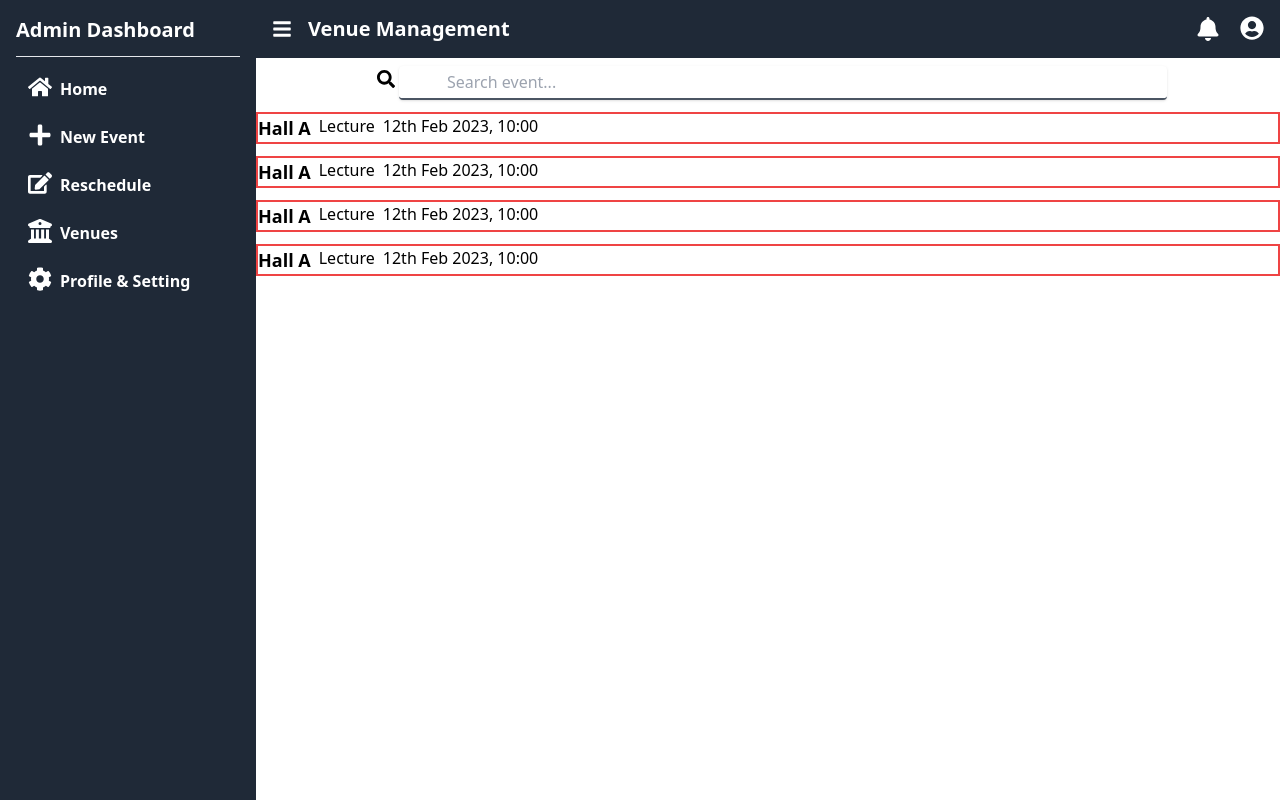
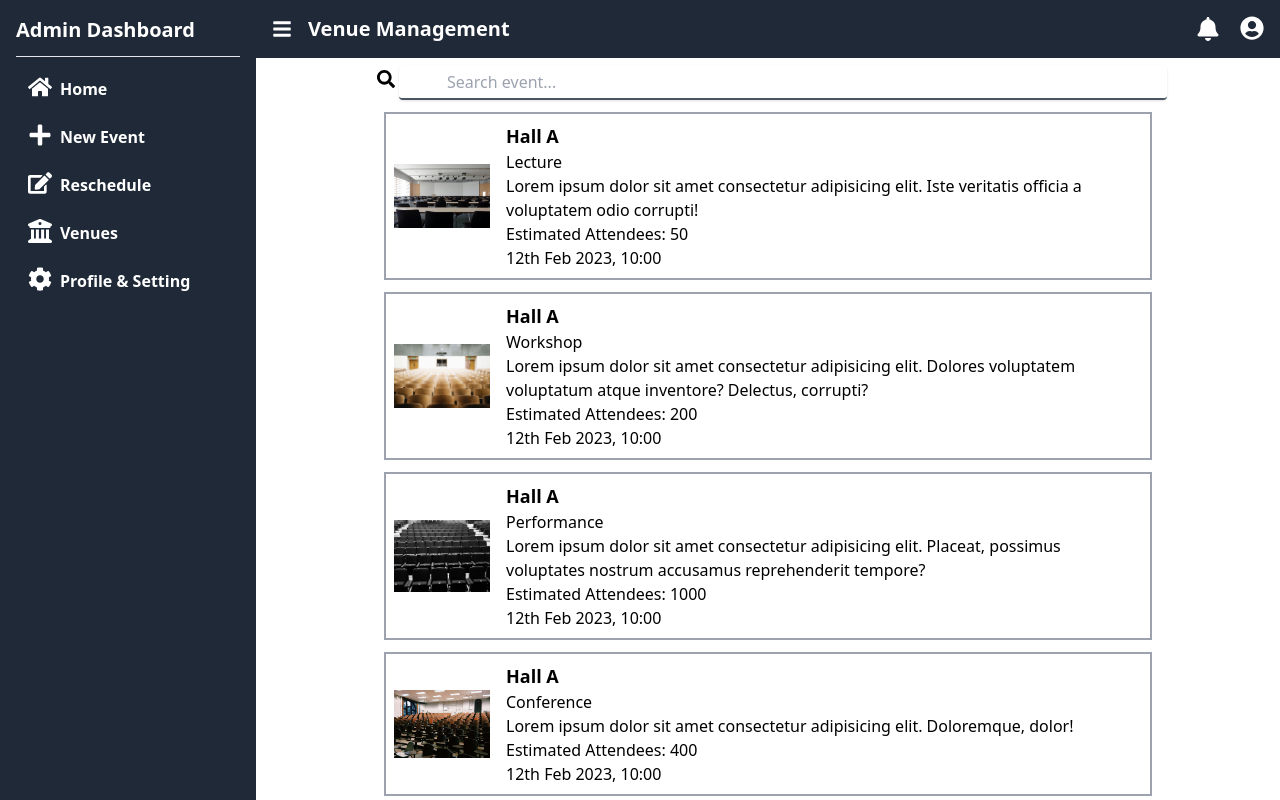
Before and after one commit to isferdinand/Venue-Management-Sys, a React (Vite) app in the folder client/: page / in a window 1280 px wide. Built offline with nearby package versions, Linux system fonts and the light colour scheme.

Commit message:
added button  and changed bg form color

```diff
--- a/client/src/pages/Home/home.jsx
+++ b/client/src/pages/Home/home.jsx
@@ -2,6 +2,12 @@ import Sidebar from '../../components/Sidebar'
 import Navbar from '../../components/Navbar'
 import { useState } from 'react'
 import { FaSearch } from "react-icons/fa"
+import room1 from '../../assets/Room1.jpg'
+import room2 from '../../assets/Room2.jpg'
+import Hall1 from '../../assets/Hall1.jpg'
+import Hall2 from '../../assets/Hall2.jpg'
+
+
 
 const Home = () => {
     const [sidebarToggle, setSidebarToggle] = useState(false)
@@ -21,27 +27,57 @@ const Home = () => {
                     </span>
                     <input type="text" name="search" id="search" placeholder='Search event...' className="w-3/4 px-4 py-1 pl-12 border-b-2 border-b-gray-600 rounded shadow outline-none hidden md:block mt-2" />
                 </div>
-                <div className='flex flex-col gap-3'>
-                    <div className='flex gap-2 border-2 border-red-500'>
-                        <h3 className='text-lg font-bold'>Hall A</h3>
-                        <h3>Lecture</h3>
-                        <h3>12th Feb 2023, 10:00</h3>
+                <div className='flex flex-col items-center gap-3'>
+
+                    <div className='flex gap-4 items-center border-2 border-gray-400 p-2 w-3/4'>
+                        <div>
+                            <img src={room1} alt="event" className=' max-w-24' />
+                        </div>
+                        <div className="flex flex-col">
+                            <h2 className='text-lg font-bold'>Hall A</h2>
+                            <h3>Lecture</h3>
+                            <p>Lorem ipsum dolor sit amet consectetur adipisicing elit. Iste veritatis officia a voluptatem odio corrupti!</p>
+                            <p>Estimated Attendees: 50</p>
+                            <h3>12th Feb 2023, 10:00</h3>
+                        </div>
                     </div>
-                    <div className='flex gap-2 border-2 border-red-500'>
-                        <h3 className='text-lg font-bold'>Hall A</h3>
-                        <h3>Lecture</h3>
-                        <h3>12th Feb 2023, 10:00</h3>
+                    <div className='flex gap-4 items-center border-2 border-gray-400  p-2 w-3/4'>
+                        <div>
+                            <img src={room2} alt="event" className=' max-w-24' />
+                        </div>
+                        <div className="flex flex-col">
+                            <h2 className='text-lg font-bold'>Hall A</h2>
+                            <h3>Workshop</h3>
+                            <p>Lorem ipsum dolor sit amet consectetur adipisicing elit. Dolores voluptatem voluptatum atque inventore? Delectus, corrupti?</p>
+                            <p>Estimated Attendees: 200</p>
+                            <h3>12th Feb 2023, 10:00</h3>
+                        </div>
                     </div>
-                    <div className='flex gap-2 border-2 border-red-500'>
-                        <h3 className='text-lg font-bold'>Hall A</h3>
-                        <h3>Lecture</h3>
-                        <h3>12th Feb 2023, 10:00</h3>
+                    <div className='flex gap-4 items-center border-2 border-gray-400  p-2 w-3/4'>
+                        <div>
+                            <img src={Hall2} alt="event" className=' max-w-24' />
+                        </div>
+                        <div className="flex flex-col">
+                            <h2 className='text-lg font-bold'>Hall A</h2>
+                            <h3>Performance</h3>
+                            <p>Lorem ipsum dolor sit amet consectetur adipisicing elit. Placeat, possimus voluptates nostrum accusamus reprehenderit tempore?</p>
+                            <p>Estimated Attendees: 1000</p>
+                            <h3>12th Feb 2023, 10:00</h3>
+                        </div>
                     </div>
-                    <div className='flex gap-2 border-2 border-red-500'>
-                        <h3 className='text-lg font-bold'>Hall A</h3>
-                        <h3>Lecture</h3>
-                        <h3>12th Feb 2023, 10:00</h3>
+                    <div className='flex gap-4 items-center border-2 border-gray-400  p-2 w-3/4'>
+                        <div>
+                            <img src={Hall1} alt="event" className=' max-w-24' />
+                        </div>
+                        <div className="flex flex-col">
+                            <h2 className='text-lg font-bold'>Hall A</h2>
+                            <h3>Conference</h3>
+                            <p>Lorem ipsum dolor sit amet consectetur adipisicing elit. Doloremque, dolor!</p>
+                            <p>Estimated Attendees: 400</p>
+                            <p>12th Feb 2023, 10:00</p>
+                        </div>
                     </div>
+
                 </div>
             </div>
         </div>
```
